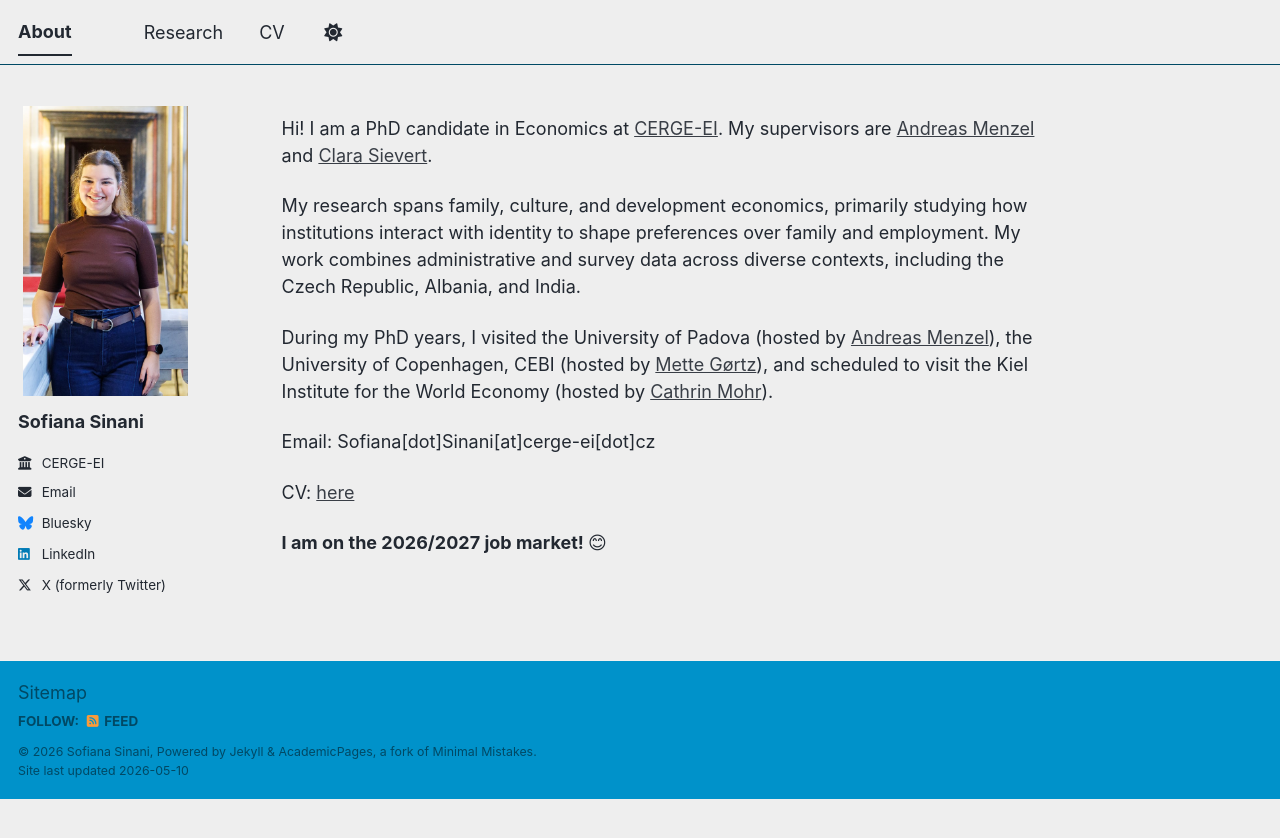
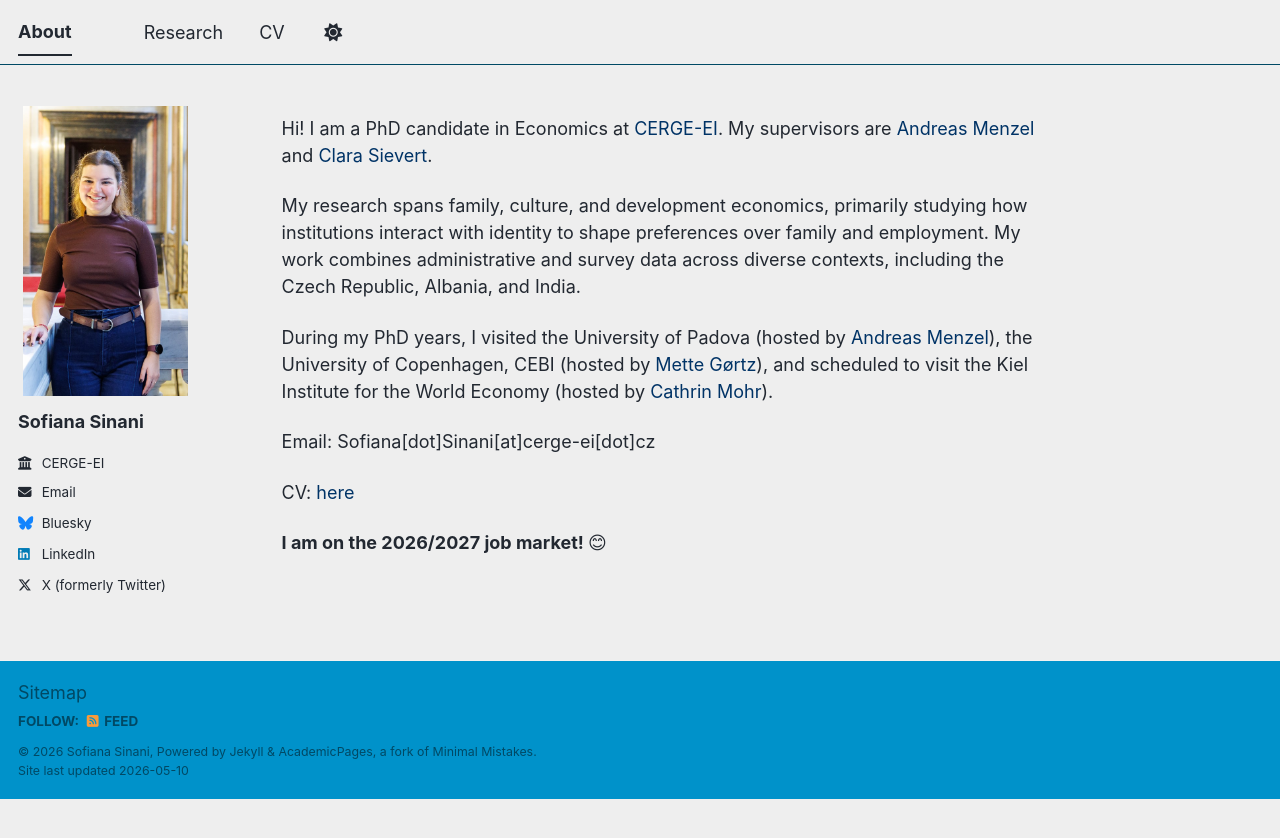
Before and after one commit to sofianasinani/sofianasinani.github.io, a Jekyll site: the page built from _pages/about.md, in a window 1280 px wide. Shown: the top 838 px of the page. Built offline with Jekyll 4.4.1, drawn with Linux system fonts in a browser that asks for light colours; a script bundle is joined from its source files by our own code; library files that are not in the unit come from our copies.

Commit message:
Style links in page content with hover effects
Add styles for links in page content.

```diff
--- a/assets/css/main.scss
+++ b/assets/css/main.scss
@@ -49,3 +49,13 @@
   border: none !important;
   box-shadow: none !important;
 }
+
+.page__content a {
+  text-decoration: none !important;
+  color: #003366 !important;
+}
+
+.page__content a:hover {
+  text-decoration: underline !important;
+  color: #003366 !important;
+}
```
